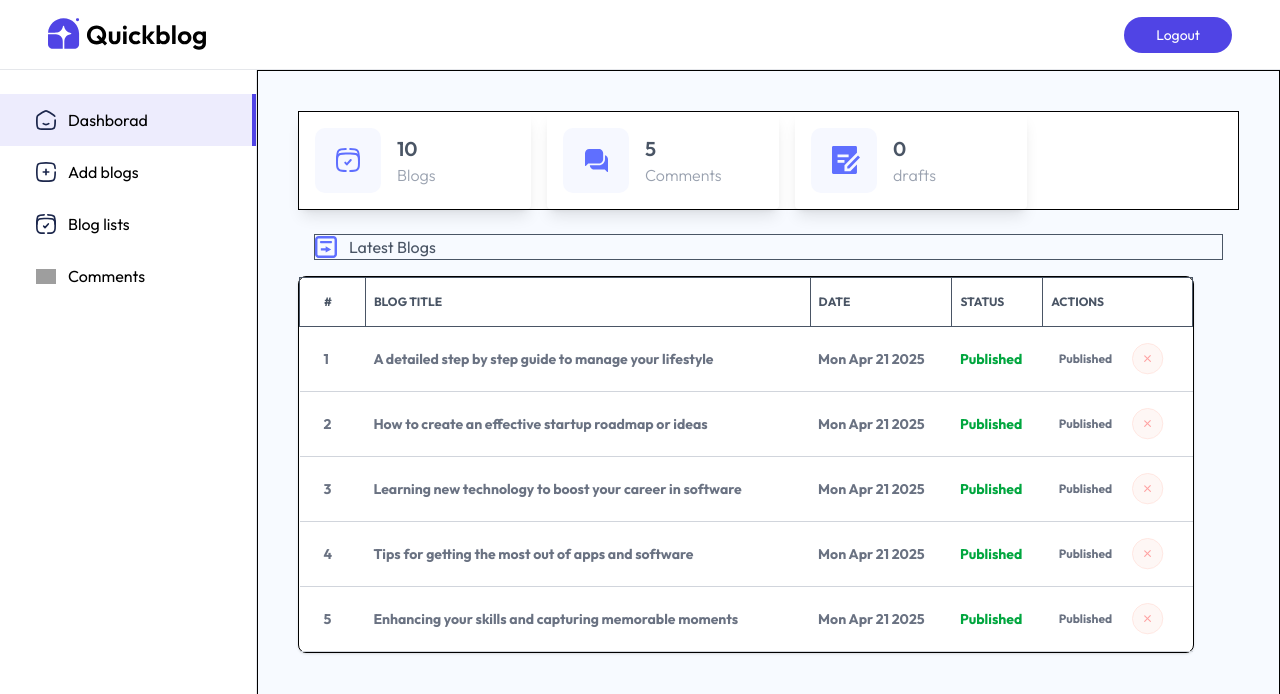
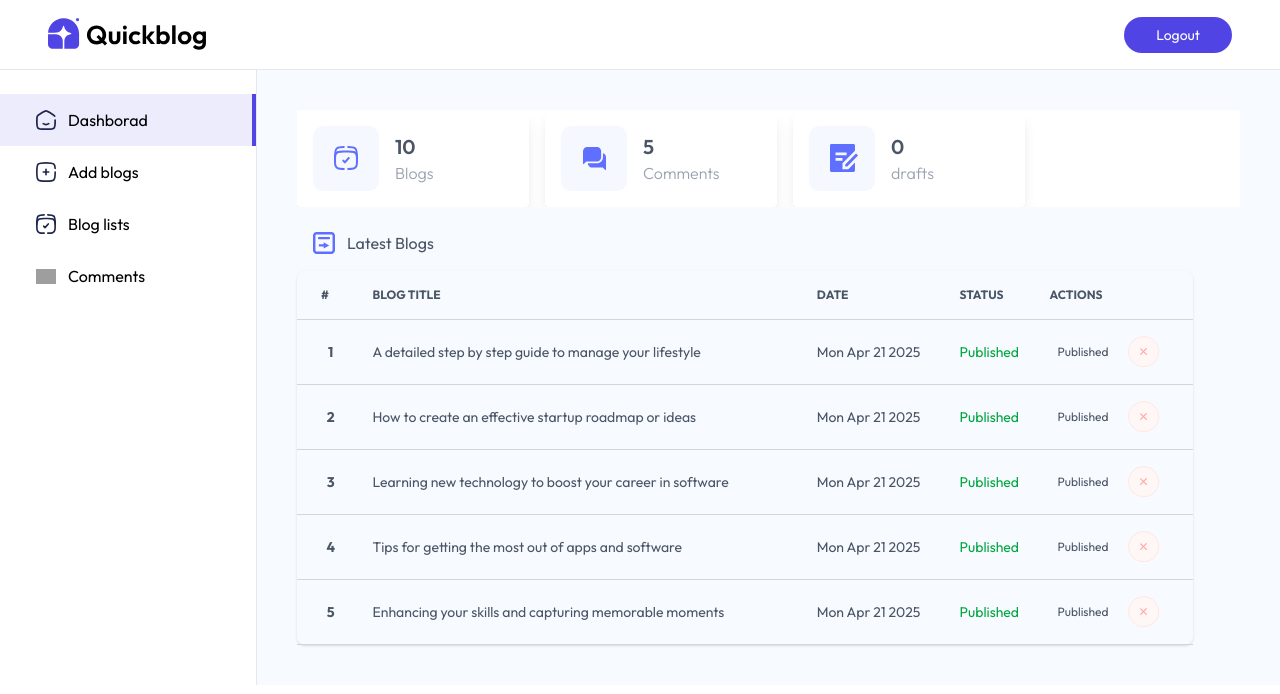
Before and after one commit to fanubalti786/full-stack-ai-powered-blog-app, a React (Vite) app in the folder client/: page /admin in a window 1280 px wide. Shown: the top 694 px of the page. Built offline with nearby package versions, Linux system fonts and the light colour scheme; grey boxes are pictures that could not be loaded.

Commit message:
List Blog page done with responsive design alhamdulillah

```diff
--- a/client/src/components/admin/BlogTableItem.jsx
+++ b/client/src/components/admin/BlogTableItem.jsx
@@ -8,21 +8,21 @@ export default function BlogTableItem({blog,fetchBlogs,index}) {
     console.log(blog.isPublished)
 
   return (
-    <tr className='border-y border-gray-300'>
+    <tr className='border-y border-gray-300 '>
 
         <th className='px-2 py-4 xl:px-6'>{index}</th>
-        <th className='px-2 py-4'>{title}</th>
-        <th className='px-2 py-4 max-sm:hidden'>{BlogDate.toDateString()}</th>
-        <th className='px-2 py-4 max-sm:hidden'>
+        <td className='px-2 py-4'>{title}</td>
+        <td className='px-2 py-4 max-sm:hidden'>{BlogDate.toDateString()}</td>
+        <td className='px-2 py-4 max-sm:hidden'>
             <p className={`${blog.isPublished ? "text-green-600": "text-orange-700"}`}
             >{blog.isPublished ? "Published":"Unpublished" }</p>
-        </th>
-        <th className='px-2 py-4 flex text-xs gap-3'>
+        </td>
+        <td className='px-2 py-4 flex text-xs gap-3'>
             <button className='px-2 py-0.5 rounded cursor-pointer'
             >{blog.isPublished ? "Published":"Unpublished" }</button>
             <img src={assets.cross_icon} alt="" className='w-8 hover:scale-110 transition-all'/>
 
-        </th>
+        </td>
 
 
 
--- a/client/src/pages/admin/Dashboard.jsx
+++ b/client/src/pages/admin/Dashboard.jsx
@@ -21,9 +21,9 @@ export default function Dashboard() {
 
 
   return (
-    <div>
+    <div className='flex-1 p-4 md:p-10 bg-blue-50/50'>
 
-      <div className='flex flex-wrap gap-4  border bg-white'>
+      <div className='flex flex-wrap gap-4 bg-white overflow-y-auto scrollbar-hide '>
 
         <div className='flex items-center p-4 gap-4  bg-white w-58 rounded shadow-lg
         cursor-pointer hover:scale-105 transition-all '>
@@ -56,27 +56,27 @@ export default function Dashboard() {
       </div>
 
       <div className=''>
-        <div className='mt-6 flex items-center gap-3 m-4 text-gray-600 border'>
+        <div className='mt-6 flex items-center gap-3 m-4 text-gray-600'>
           <img src={assets.dashboard_icon_4} alt="" />
           <p>Latest Blogs</p>
         </div>
 
-        <div className='max-w-4xl relative rounded-lg shadow bg-white border'>
-          <table className='w-full text-sm text-gray-500'>
-            <thead className='text-xs text-gray-600 text-left uppercase'>
+        <div className='max-w-4xl relative rounded-lg shadow b'>
+          <table className='w-full text-sm text-gray-600'>
+            <thead className='text-xs text-left uppercase'>
               <tr>
-                <th scope='col' className='px-2 py-4 border xl:px-6'>#</th>
-                <th scope='col' className='px-2 py-4 border'>Blog Title</th>
-                <th scope='col' className='px-2 py-4 border max-sm:hidden'>Date</th>
-                <th scope='col' className='px-2 py-4 border max-sm:hidden'>Status</th>
-                <th scope='col' className='px-2 py-4 border'>Actions</th>
+                <th scope='col' className='px-2 py-4 xl:px-6'>#</th>
+                <th scope='col' className='px-2 py-4'>Blog Title</th>
+                <th scope='col' className='px-2 py-4 max-sm:hidden'>Date</th>
+                <th scope='col' className='px-2 py-4 max-sm:hidden'>Status</th>
+                <th scope='col' className='px-2 py-4'>Actions</th>
 
               </tr>
             </thead>
 
-            <tbody className='text-left'>
+            <tbody className=''>
               {dashboardData.recentBlogs.map((blog,index) => {
-              return <BlogTableItem key={index} blog={blog} fetchBlogs={dashboardData} index={index+1}/>
+              return <BlogTableItem key={index} blog={blog} fetchBlogs={fetchDashboardData} index={index+1}/>
               })}
             </tbody>
           </table>
--- a/client/src/pages/admin/Layout.jsx
+++ b/client/src/pages/admin/Layout.jsx
@@ -29,10 +29,10 @@ export default function Layout() {
       </div>
 
 
-      <div className="flex min-h-[calc(100vh-70px)] ">
+      <div className="flex max-h-[calc(100vh-70px)] ">
 
         <div className=""><Sidebar/></div>
-        <div className="flex-1 p-4 md:p-10 bg-blue-50/50 border">< Outlet/></div>
+        < Outlet/>
 
 
        </div>
--- a/client/src/pages/admin/ListBlog.jsx
+++ b/client/src/pages/admin/ListBlog.jsx
@@ -1,9 +1,44 @@
-import React from 'react'
+import React, { useEffect, useState } from 'react'
+import { blog_data } from '../../assets/assets'
+import BlogTableItem from '../../components/admin/BlogTableItem'
 
 export default function ListBlog() {
+    const [blogs,setBlogs] = useState([])
+
+    const fetchBlogs = async () => {
+        setBlogs(blog_data)
+    }
+
+    useEffect(() => {
+        fetchBlogs();
+    },[])
   return (
-    <div>
-      ListBlog
+    <div className='flex-1 pt-5 px-5 sm:pt-12 sm:pl-16 bg-blue-50/50'>
+
+      <h1>All Blogs</h1>
+
+      <div className='h-4/5 max-w-4xl relative rounded-lg shadow bg-white
+      overflow-y-auto mt-4 scrollbar-hide'>
+                <table className='w-full text-sm text-gray-600'>
+                  <thead className='text-xs text-left uppercase'>
+                    <tr>
+                      <th scope='col' className='px-2 py-4 xl:px-6'>#</th>
+                      <th scope='col' className='px-2 py-4'>Blog Title</th>
+                      <th scope='col' className='px-2 py-4 max-sm:hidden'>Date</th>
+                      <th scope='col' className='px-2 py-4 max-sm:hidden'>Status</th>
+                      <th scope='col' className='px-2 py-4'>Actions</th>
+
+                    </tr>
+                  </thead>
+
+                  <tbody className=''>
+                    {blogs.map((blog,index) => {
+                    return <BlogTableItem key={index} blog={blog} fetchBlogs={fetchBlogs} index={index+1}/>
+                    })}
+                  </tbody>
+                </table>
+              </div>
+
     </div>
   )
 }
```
